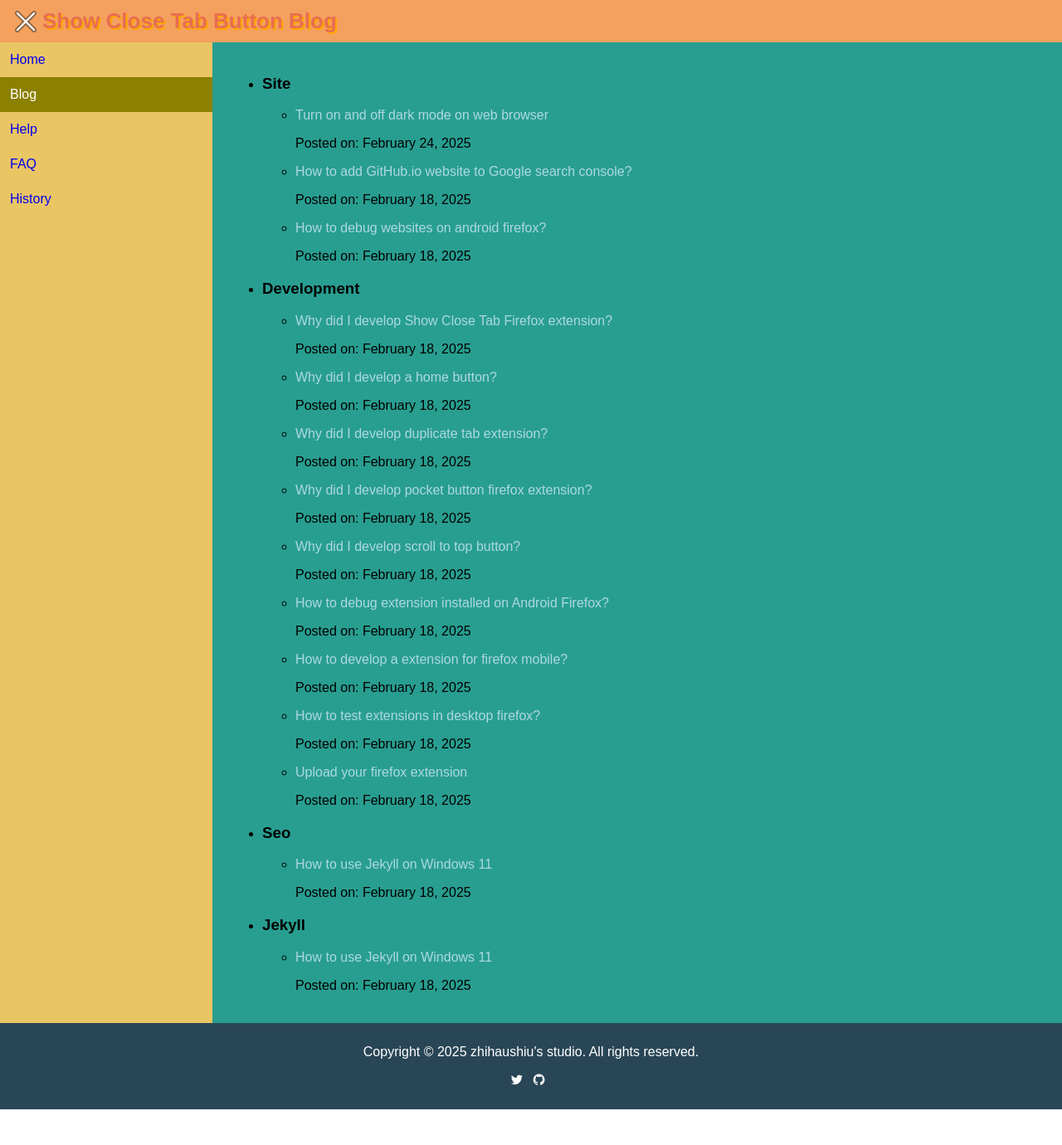
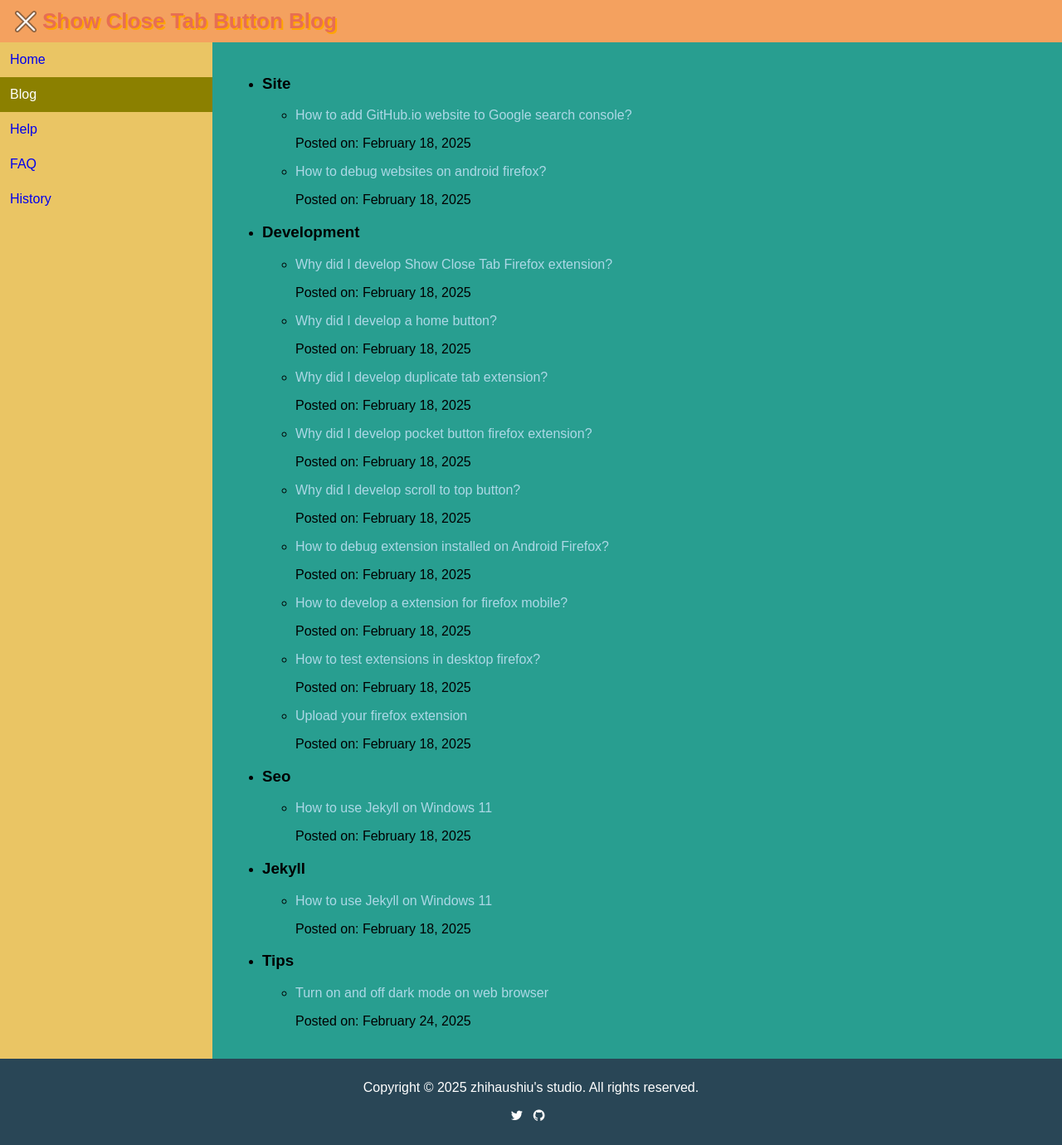
Before and after one commit to showclosetabbutton/showclosetabbutton.github.io, a Jekyll site: the page built from blog.md, in a window 1280 px wide. Shown: the whole page at 83% size. Built offline with Jekyll 4.4.1, drawn with Linux system fonts in a browser that asks for light colours; before the commit the page ends 1337 px from its top, so only the background shows below that.

Commit message:
Update 2025-02-24-Turn-on-and-off-dark-mode-on-web-browser.md
Tag tips

```diff
--- a/_posts/2025-02-24-Turn-on-and-off-dark-mode-on-web-browser.md
+++ b/_posts/2025-02-24-Turn-on-and-off-dark-mode-on-web-browser.md
@@ -3,7 +3,7 @@
 title:  "Turn on and off dark mode on web browser "
 date:   2025-02-24 15:18:59 +0800
 tags:
- - site
+ - tips
 ---
 ## {{ page.title }}
 ### what is dark mode
```
